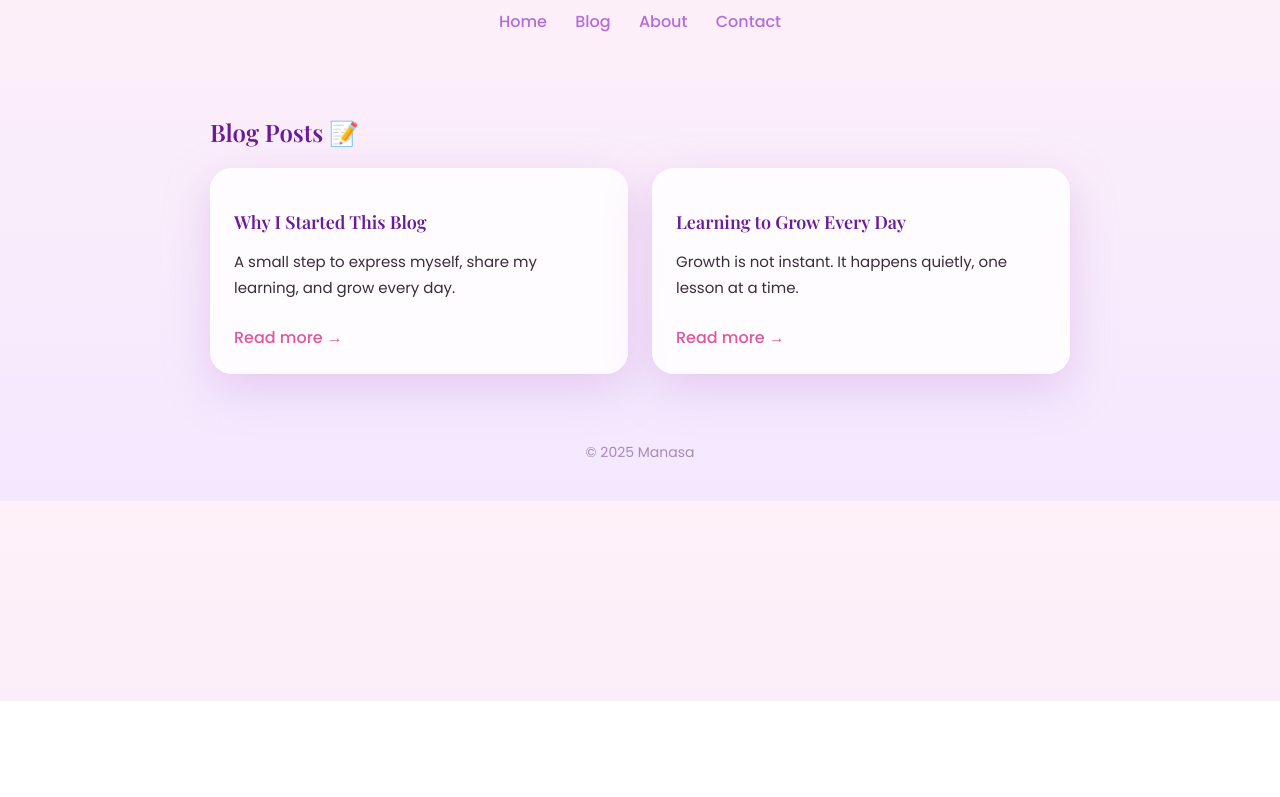
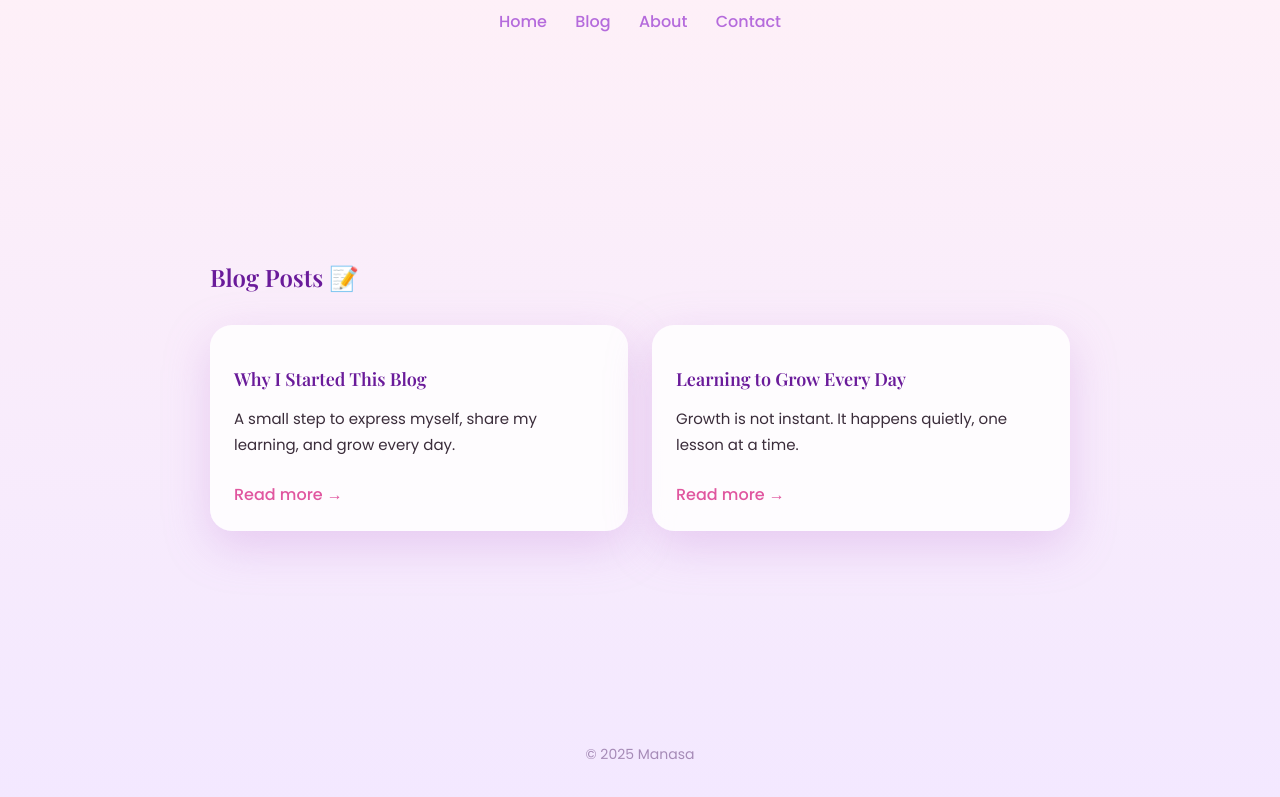
Before and after one commit to manasaharish18/my_Blog, a plain HTML site: page blog.html in a window 1280 px wide. Shown: the part 99-896 px from the top of the page. Before the commit the page ends 800 px from the top, so only its background shows below. Drawn offline with nearby package versions, Linux system fonts and the light colour scheme.

Commit message:
final commit

```diff
--- a/blog.html
+++ b/blog.html
@@ -21,7 +21,7 @@
   </nav>
 </header>
 
-<main>
+<main class="hero">
   <h2>Blog Posts 📝</h2>
 
   <div class="blog-container">
```
Also changed, not shown: contact.html (+1 -1 lines), index.html (+1 -1 lines), post1.html (+1 -1 lines), post2.html (+1 -1 lines).
